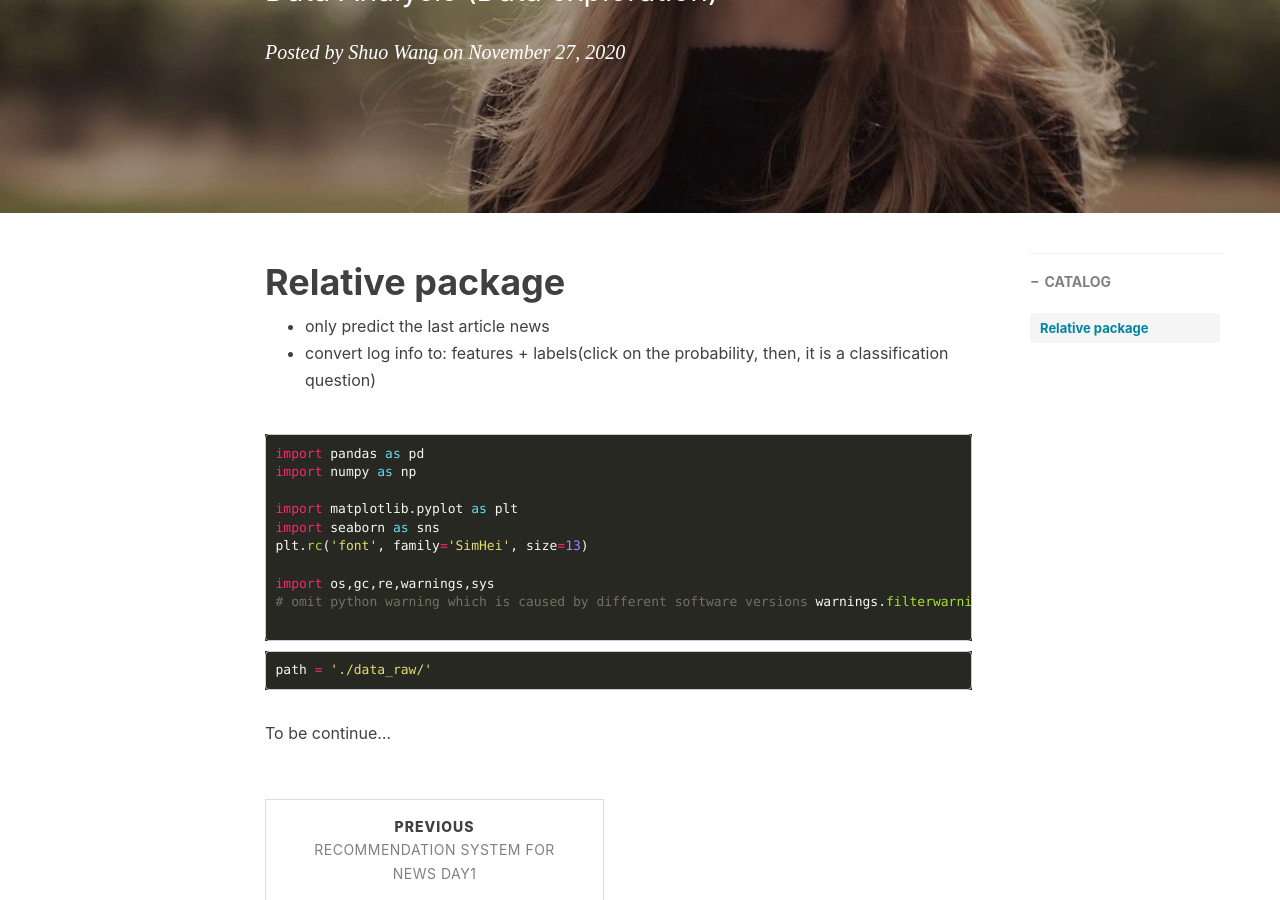
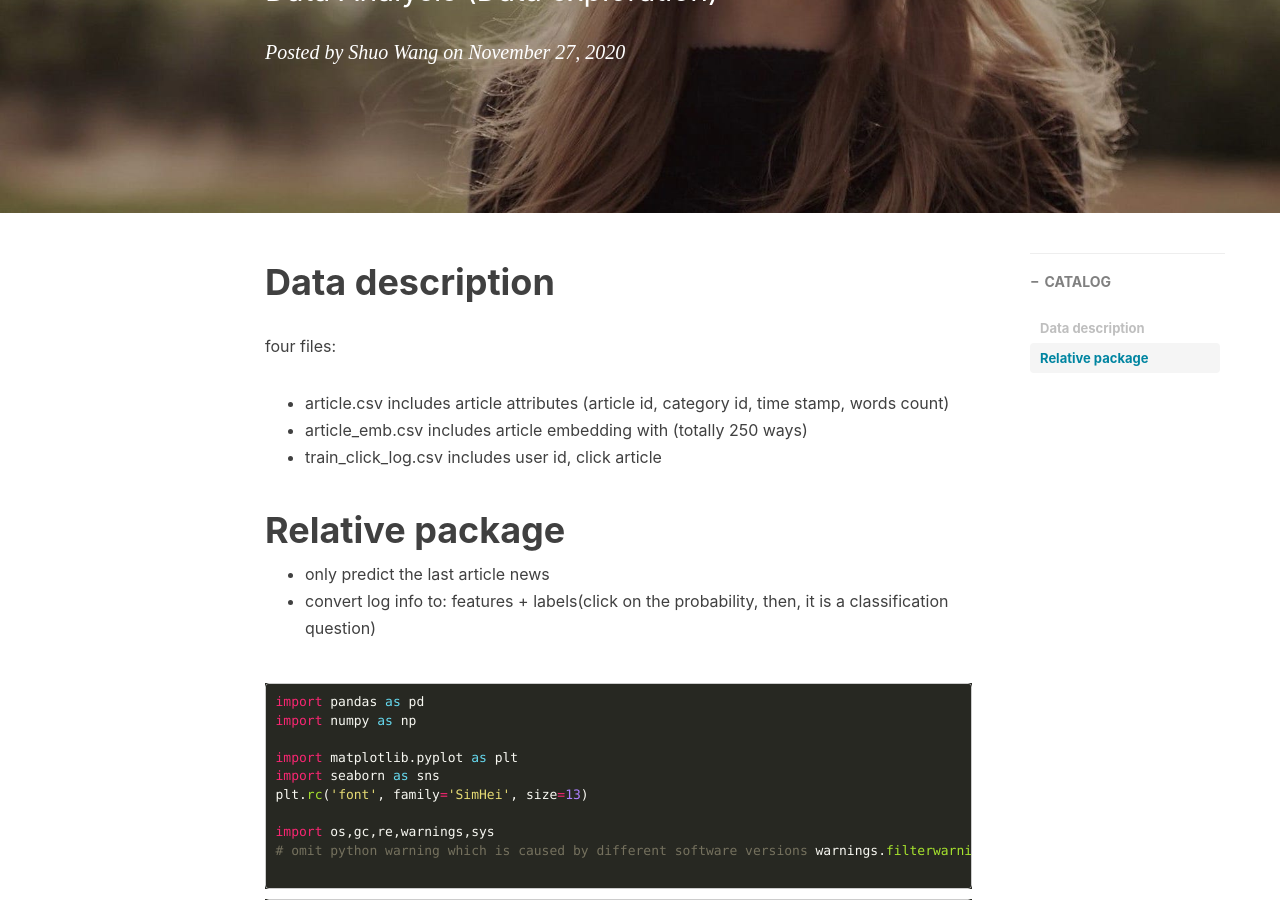
Before and after one commit to JadeSure/my_old_blog, a Jekyll site: the page built from _posts/2020-11-27-Recommendation System for news project DAY2.md, in a window 1280 px wide and 900 px high, scrolled down 370 px. Built offline with Jekyll 4.4.1, drawn with Linux system fonts in a browser that asks for light colours; nearby versions of some CDN libraries; comment, search, counter and statistics services are not loaded.

Commit message:
Update 2020-11-27-Recommendation System for news project DAY2.md

```diff
--- a/_posts/2020-11-27-Recommendation System for news project DAY2.md
+++ b/_posts/2020-11-27-Recommendation System for news project DAY2.md
@@ -11,6 +11,12 @@ tags:
     - news
     - visualization
 ---
+
+# Data description
+four files:
+- article.csv includes article attributes (article id, category id, time stamp, words count)
+- article_emb.csv includes article embedding with (totally 250 ways)
+- train_click_log.csv includes user id, click article
 
 # Relative package
 - only predict the last article news
```
